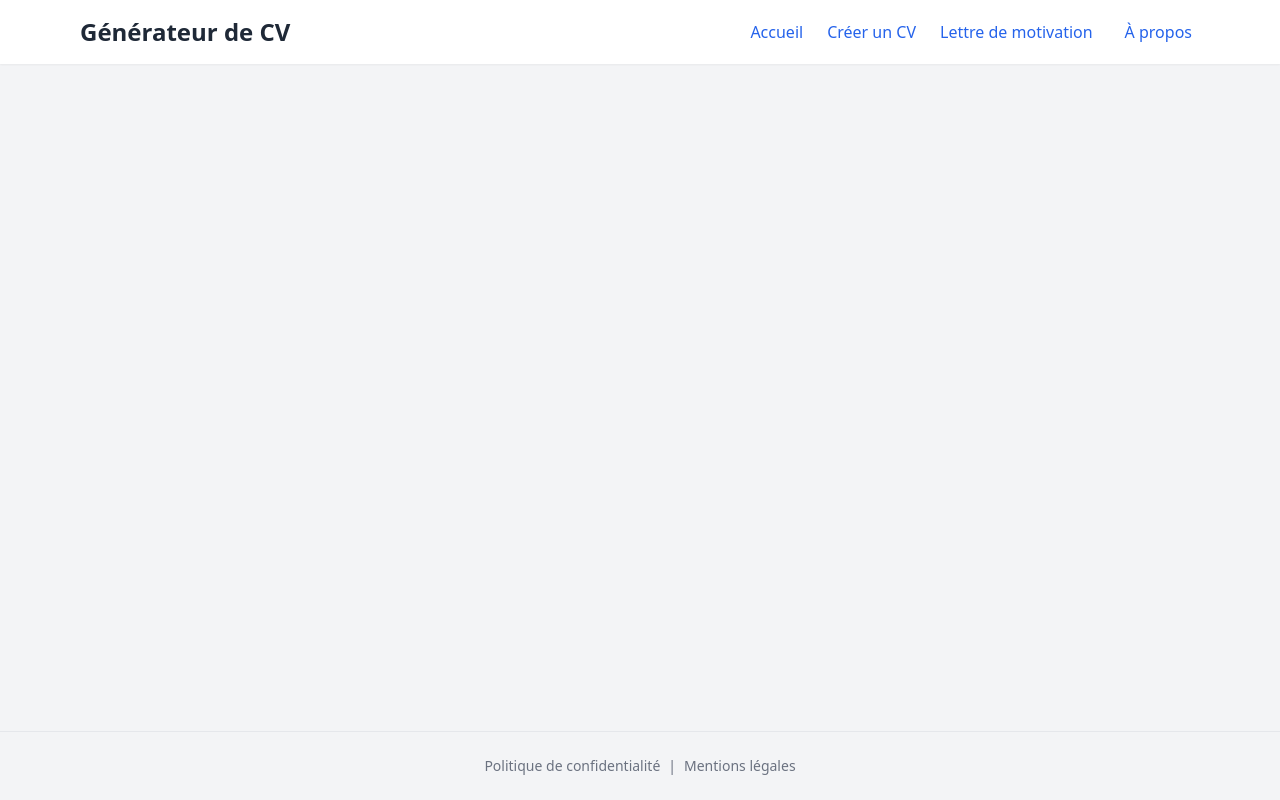
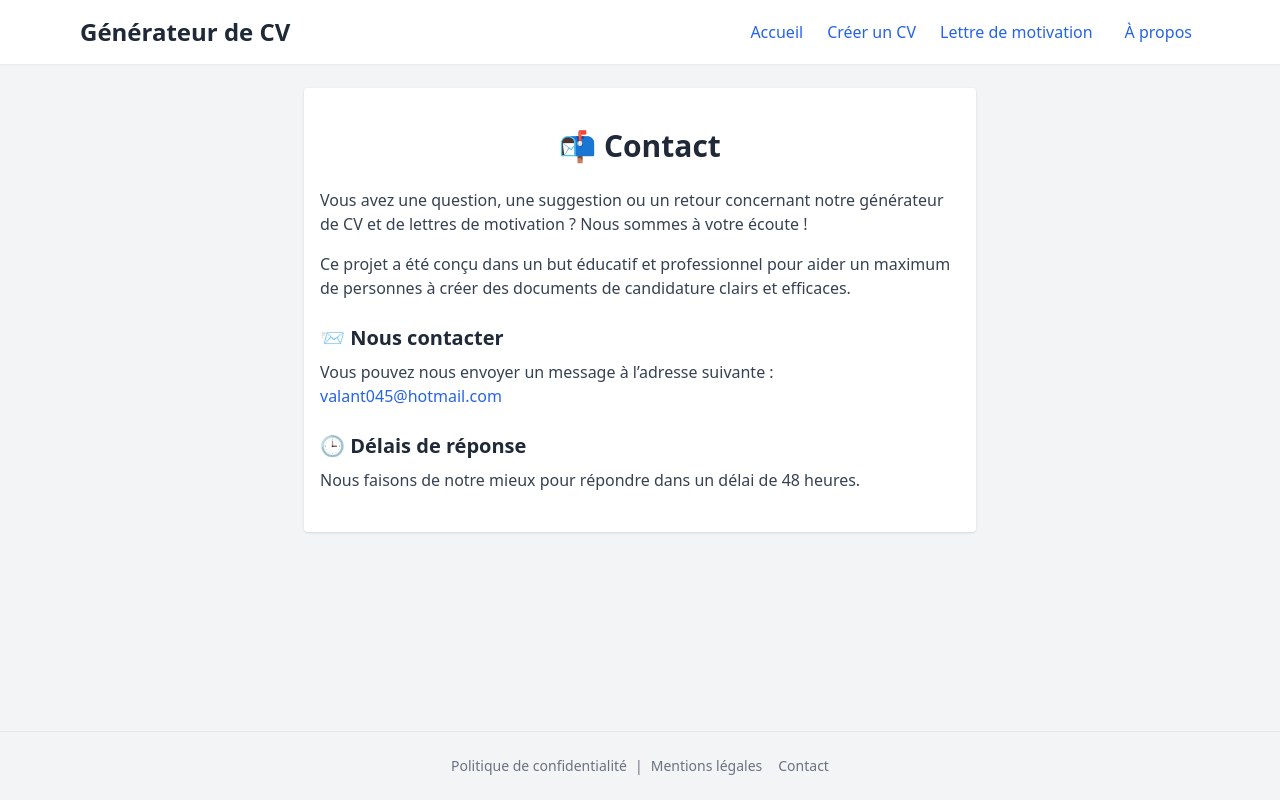
Before and after one commit to Valant41/cv-generator, a React (Vite) app: page /contact in a window 1280 px wide. Built offline with nearby package versions, Linux system fonts and the light colour scheme; what @react-pdf/renderer would draw is missing.

Commit message:
Ajout contact page

```diff
--- a/src/App.jsx
+++ b/src/App.jsx
@@ -10,6 +10,7 @@ import Confidentialite from "./components/Confidentialite";
 import MentionsLegales from "./components/MentionsLegales";
 import APropos from "./components/APropos";
 import Home from "./components/Home";
+import Contact from "./components/Contact";
 
 
 function Footer() {
@@ -22,6 +23,9 @@ function Footer() {
         |
         <Link to="/mentions-legales" className="hover:underline mx-2">
           Mentions légales
+        </Link>
+        <Link to="/contact" className="hover:underline mx-2">
+          Contact
         </Link>
       </p>
     </footer>
@@ -98,6 +102,7 @@ export default function App() {
           <Route path="/confidentialite" element={<Confidentialite />} />
           <Route path="/mentions-legales" element={<MentionsLegales />} />
           <Route path="/a-propos" element={<APropos />} />
+          <Route path="/contact" element={<Contact />} />
 
         </Routes>
       </main>
--- /dev/null
+++ b/src/components/Contact.jsx
@@ -0,0 +1,33 @@
+export default function Contact() {
+  return (
+    <div className="max-w-2xl mx-auto px-4 py-10 bg-white rounded shadow">
+      <h1 className="text-3xl font-bold mb-6 text-center text-gray-800">📬 Contact</h1>
+
+      <p className="mb-4 text-gray-700">
+        Vous avez une question, une suggestion ou un retour concernant notre générateur de CV et de lettres de motivation ?
+        Nous sommes à votre écoute !
+      </p>
+
+      <p className="mb-4 text-gray-700">
+        Ce projet a été conçu dans un but éducatif et professionnel pour aider un maximum de personnes à créer des documents de candidature clairs et efficaces.
+      </p>
+
+      <h2 className="text-xl font-semibold mt-6 mb-2 text-gray-800">📨 Nous contacter</h2>
+      <p className="text-gray-700 mb-6">
+        Vous pouvez nous envoyer un message à l’adresse suivante :
+        <br />
+        <a
+          href="mailto:contact@votresite.com"
+          className="text-blue-600 hover:underline"
+        >
+          valant045@hotmail.com
+        </a>
+      </p>
+
+      <h2 className="text-xl font-semibold mb-2 text-gray-800">🕒 Délais de réponse</h2>
+      <p className="text-gray-700">
+        Nous faisons de notre mieux pour répondre dans un délai de 48 heures.
+      </p>
+    </div>
+  );
+}
--- a/src/components/Home.jsx
+++ b/src/components/Home.jsx
@@ -72,7 +72,7 @@ export default function Home() {
           <li><strong>📌 Le service est-il vraiment gratuit ?</strong><br />Oui, totalement. Aucun paiement ou compte requis.</li>
           <li><strong>🛡️ Où sont stockées mes données ?</strong><br />Nulle part. Tout reste dans votre navigateur.</li>
           <li><strong>✏️ Puis-je modifier mon CV après l’avoir généré ?</strong><br />Oui, vous pouvez revenir en arrière et ajuster vos données à tout moment.</li>
-          <li><strong>📩 Comment vous contacter ?</strong><br />Via la page “À propos” ou à l’adresse contact@votresite.com (remplace selon ton cas).</li>
+          <li><strong>📩 Comment vous contacter ?</strong><br />Via la page “Contact” ou à l’adresse valant045@hotmail.com</li>
         </ul>
       </div>
 
```
